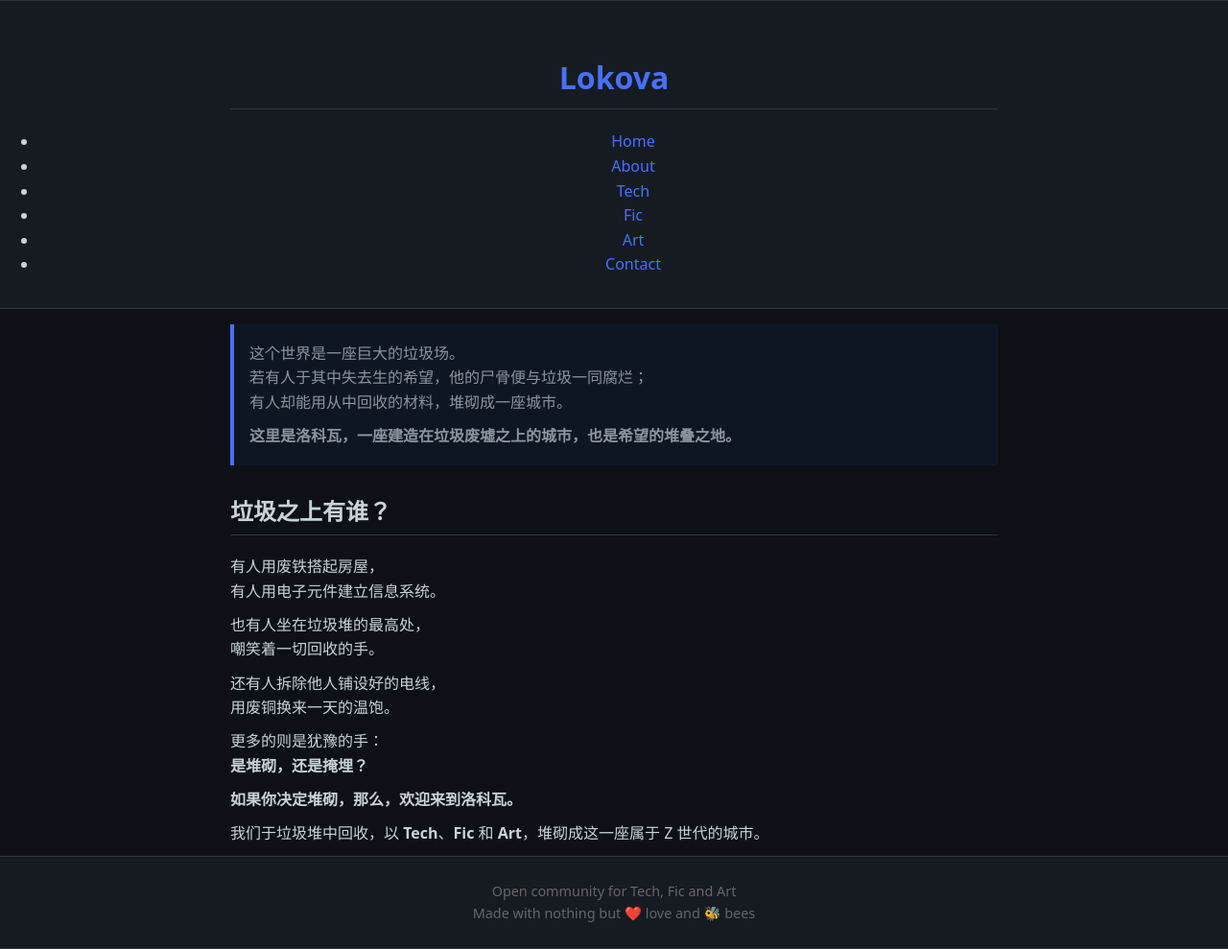
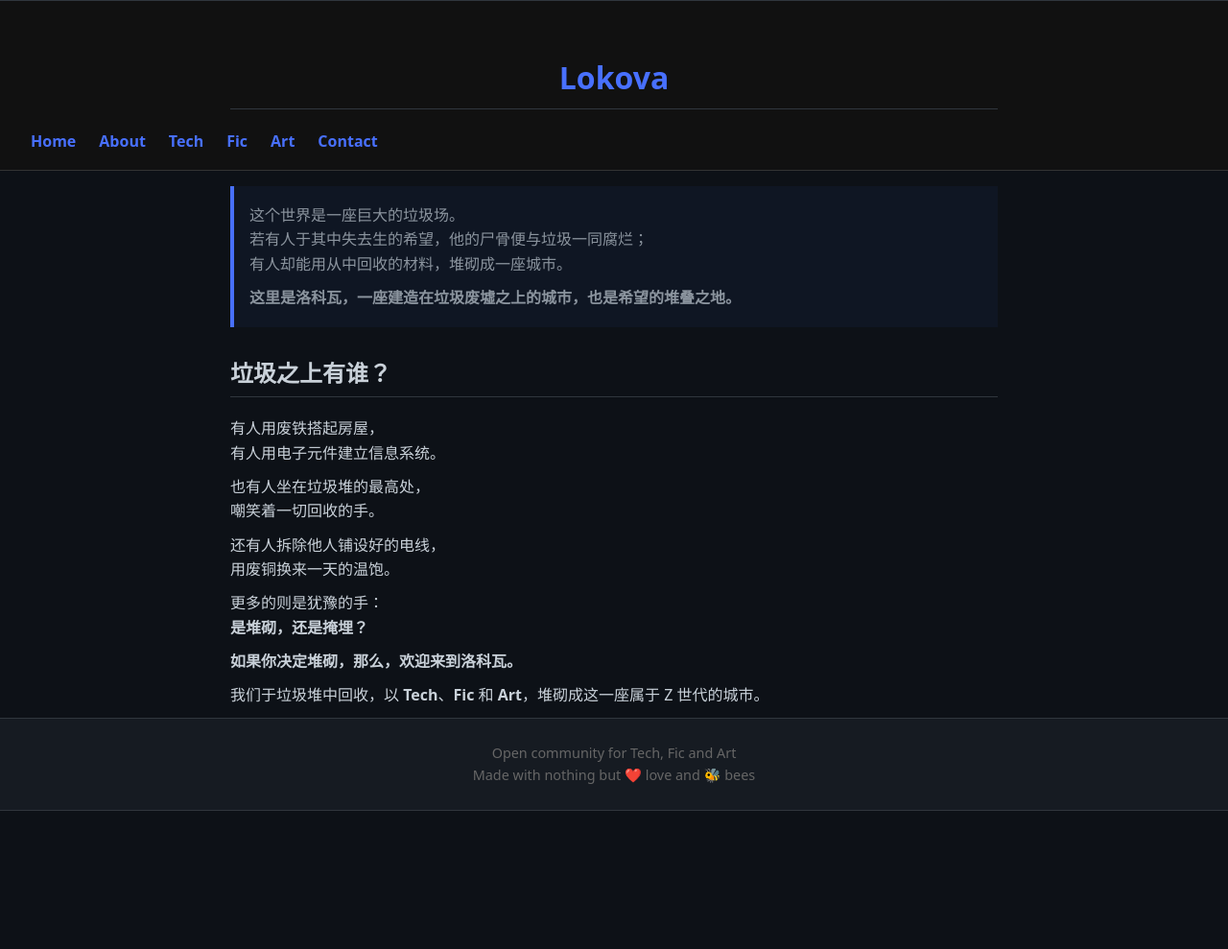
Before and after one commit to IlyaYezelovsky/lokova.org, a Jekyll site: the page built from index.md, in a window 1280 px wide. Shown: the whole page at 96% size. Built offline with Jekyll 4.4.1, drawn with Linux system fonts in a browser that asks for light colours; after the commit the page ends 900 px from its top, so only the background shows below that.

Commit message:
Update dark.css

```diff
--- a/assets/css/dark.css
+++ b/assets/css/dark.css
@@ -112,3 +112,27 @@ input:focus, textarea:focus, select:focus {
 .site-header a, .site-footer a { color: var(--accent-color); }
 
 .wrapper { width: 90%; max-width: 800px; margin: 0 auto; }
+
+.site-header {
+  background-color: #111;
+  border-bottom: 1px solid #333;
+  padding: 1rem 2rem;
+}
+
+.navbar ul {
+  list-style: none;
+  margin: 0;
+  padding: 0;
+  display: flex;
+  gap: 1.5rem;
+}
+
+.navbar a {
+  color: #4870FF;
+  text-decoration: none;
+  font-weight: 600;
+}
+
+.navbar a:hover {
+  text-decoration: underline;
+}
```
